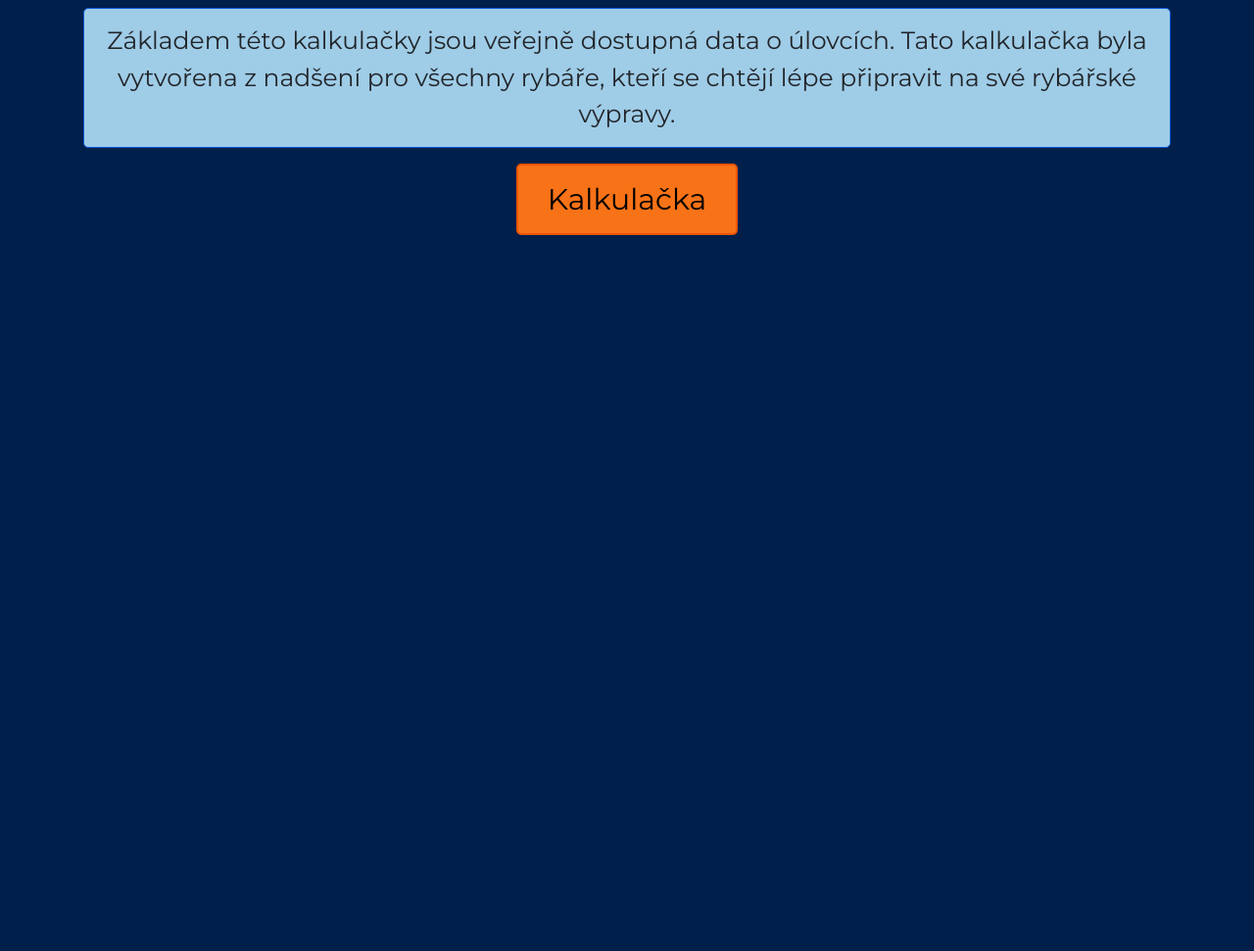
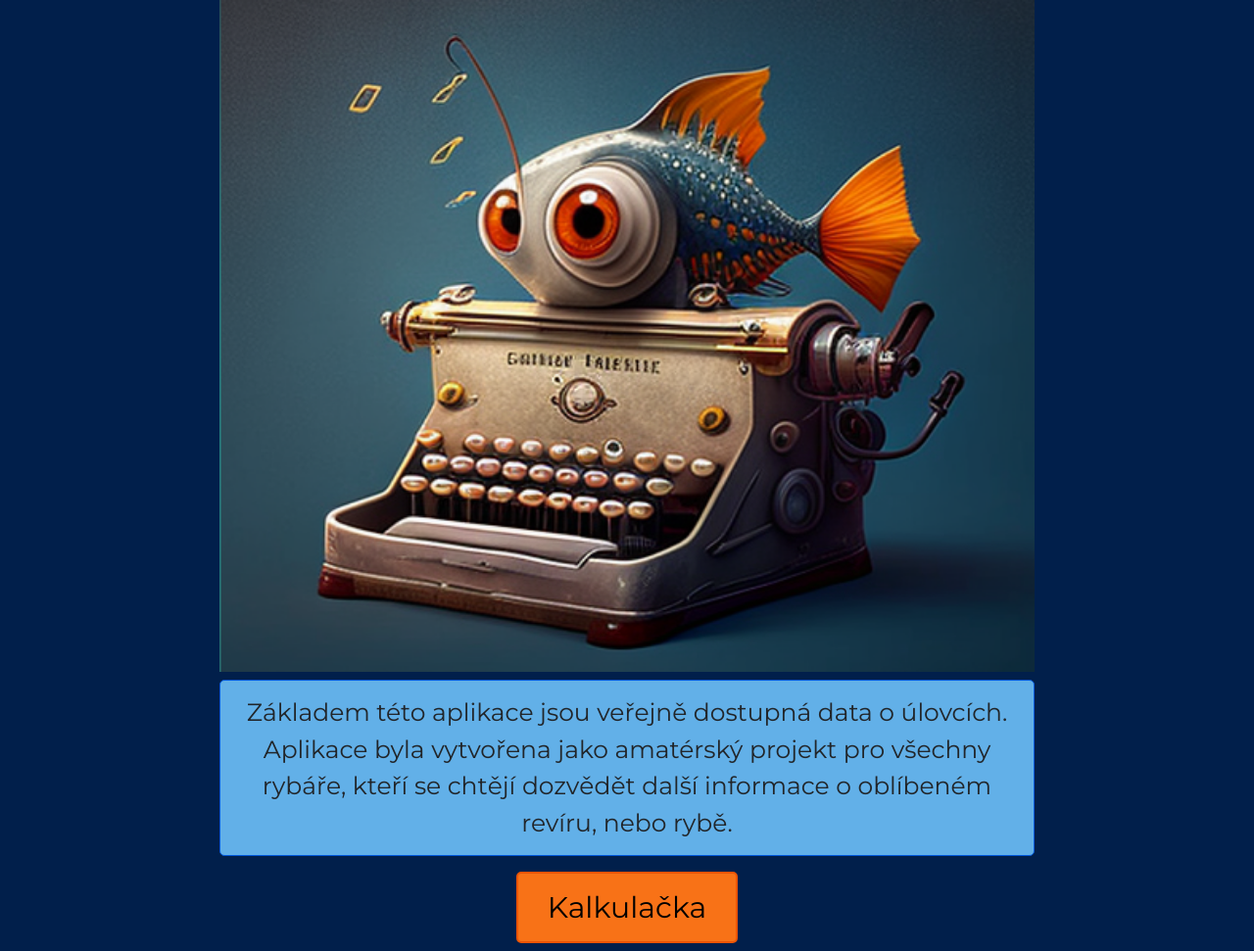
Before and after one commit to ultraKevyk/f_c, a Flask app: page /home in a window 1280 px wide. Shown: the part 56-1027 px from the top of the page at 98% size. Before the commit the page ends 296 px from the top, so only its background shows below. Run offline with Flask 3, Linux system fonts and the light colour scheme; parts of the project's set-up code (start-up, migrations or seed data) failed here and were passed over; some libraries are stand-ins or nearby versions.

Commit message:
Design edited, Texts edited, Img added

```diff
--- a/website/templates/base.html
+++ b/website/templates/base.html
@@ -31,7 +31,7 @@
       }
 
       select {
-        background-color: #95E0F5;
+        background-color: #62B0E8;
         font-size: 20x;
         padding: 12px;
         border: 1px solid #b3cde0;
@@ -57,28 +57,47 @@
         border: 2px solid #EB5406;
       }
       .my-box {
-       background-color: #9FCCE7;
+       background-color: #62B0E8;
        border: 1px solid #0057D9;
        padding: 14px;
        border-radius: 5px;
+       width: 75%;
+       margin-left: auto;
+       margin-right: auto;
       }
       .green-box {
-       background-color: #5CC359;
+       background-color: #70CB6E;
        border: 1px solid #05A400;
        padding: 14px;
        border-radius: 5px;
+       width: 75%;
+       margin-left: auto;
+       margin-right: auto;
       }
       .red-box {
-       background-color: #F16565;
+       background-color: #F37878;
        border: 1px solid #EC3232;
        padding: 14px;
        border-radius: 5px;
+       margin-left: auto;
+       margin-right: auto;
+       width: 75%;
       }
       .other-box {
-       background-color: #F9D079;
-       border: 1px solid #FBBE3E;
+       background-color: #62B0E8;
+       border: 1px solid ;
        padding: 14px;
        border-radius: 5px;
+       width: 75%;
+       margin-left: auto;
+       margin-right: auto;
+       font-weight: bold;
+      }
+       .center {
+       display: block;
+       margin-left: auto;
+       margin-right: auto;
+       width: 75%;
       }
     </style>
   </head>
--- a/website/templates/calc.html
+++ b/website/templates/calc.html
@@ -141,7 +141,7 @@
   </select>
   <select class="fishForm" name="fish" id="fish" role="menu">
     <option value="" disabled selected hidden>Vyber druh ryby...</option>
-    <option value="amur"wq class="dropdown-item">Amur</option>
+    <option value="amur" class="dropdown-item">Amur</option>
     <option value="bolen" class="dropdown-item">Bolen</option>
     <option value="candát" class="dropdown-item">Candát</option>
     <option value="cejn" class="dropdown-item">Cejn</option>
--- a/website/templates/home.html
+++ b/website/templates/home.html
@@ -3,14 +3,20 @@
 {% block title %}About{% endblock %}
 
 {% block content %}
+
+<img src='static/small.png' class="center">
+
 <h1></h1>
 
 <p class="my-box">
-        Základem této kalkulačky jsou veřejně dostupná data o úlovcích.
-        Tato kalkulačka byla vytvořena z nadšení pro všechny rybáře,
-        kteří se chtějí lépe připravit na své rybářské výpravy.
+        Základem této aplikace jsou veřejně dostupná data o úlovcích.
+        Aplikace byla vytvořena jako amatérský projekt pro všechny rybáře,
+        kteří se chtějí dozvědět další informace o oblíbeném revíru, nebo rybě.
 </p>
 <h1></h1>
+<button type="submit" class="btn btn-success" onclick="window.location.href='/'">Kalkulačka</button>
 <h1></h1>
-<button type="submit" class="btn btn-success" onclick="window.location.href='/'">Kalkulačka</button>
+
+
+
 {% endblock %}
--- a/website/templates/output_all.html
+++ b/website/templates/output_all.html
@@ -14,7 +14,7 @@
     <p class="green-box">{{ loop.index }}. {{ area }} - {{ w_out[loop.index - 1] }} {{ formul_2 }}</p>
 {% endfor %}
 
-<button type="submit" class="btn btn-success" onclick="window.location.href='/'">Nové zadání</button>
+<button type="submit" class="btn btn-success" onclick="window.location.href='/'">Zpět</button>
 </body>
 
 {% endblock %}
--- a/website/views.py
+++ b/website/views.py
@@ -39,7 +39,10 @@ def calc():
     if request.method == 'POST':
         inputed_area = request.form.get('areas')
         inputed_fish = request.form.get('fish')
-        fish_cl = clean_fish[inputed_fish]
+        if inputed_fish:
+            fish_cl = clean_fish[inputed_fish]
+        else:
+            flash("Vyber rybu!", category='success')
         if inputed_area == "999":
             for fish in fish_list:
                 if fish == inputed_fish:
@@ -60,11 +63,10 @@ def calc():
                         counter += 1
                         area_outp.append(name_dict[value[0]])
                         weight_outp.append(round(value[1], 2))
-                        if counter == 5:
+                        if counter == 10:
                             break
-                    print(weight_outp)
                     return render_template('output_all.html', inputed_fish=fish_cl, a_out = area_outp, w_out=weight_outp,
-                                           formul_1 = "průměrné váhy", formul_2 = "kg")
+                                           formul_1 = " průměrné váhy", formul_2 = "kg")
 
 
         if inputed_area == "777":
@@ -87,11 +89,10 @@ def calc():
                         counter += 1
                         area_outp.append(name_dict[value[0]])
                         ratio_outp.append(round(value[1], 2))
-                        if counter == 5:
+                        if counter == 10:
                             break
-                    print(ratio_outp)
                     return render_template('output_all.html', inputed_fish=fish_cl, a_out=area_outp, w_out=ratio_outp,
-                                           formul_1 = "kusů na hektar", formul_2 = "kusů / hektar / rok")
+                                           formul_1 = "kusů", formul_2 = "kusů / hektar / rok")
 
 
         else:
@@ -112,7 +113,7 @@ def calc():
 
                     o_ratio = ""
                     if fish_ratio(key, inputed_fish, size_dict[key]):
-                        ratio = round(fish_ratio(key, inputed_fish, size_dict[key]), 2)
+                        ratio = round(fish_ratio(key, inputed_fish, size_dict[key]), 3)
                         if float(fish_ratio(key, inputed_fish, size_dict[key]) > float(avrg_ratios[inputed_fish])):
                             o_ratio = "více"
                         else:
@@ -122,7 +123,7 @@ def calc():
                                                weight=weight, ratio=ratio, o_weight=o_weight, o_ratio=o_ratio, avrg_w=avrg_w,
                                                avrg_r=avrg_r)
                     else:
-                        flash(f"No {inputed_fish} caught on {value} yet!", category='success')
+                        flash(f"Zatím žádný záznam:  {fish_cl} - {value}", category='success')
 
 
 
```
Also changed, not shown: website/templates/output.html (+13 -12 lines), website/static/small.png (added).
